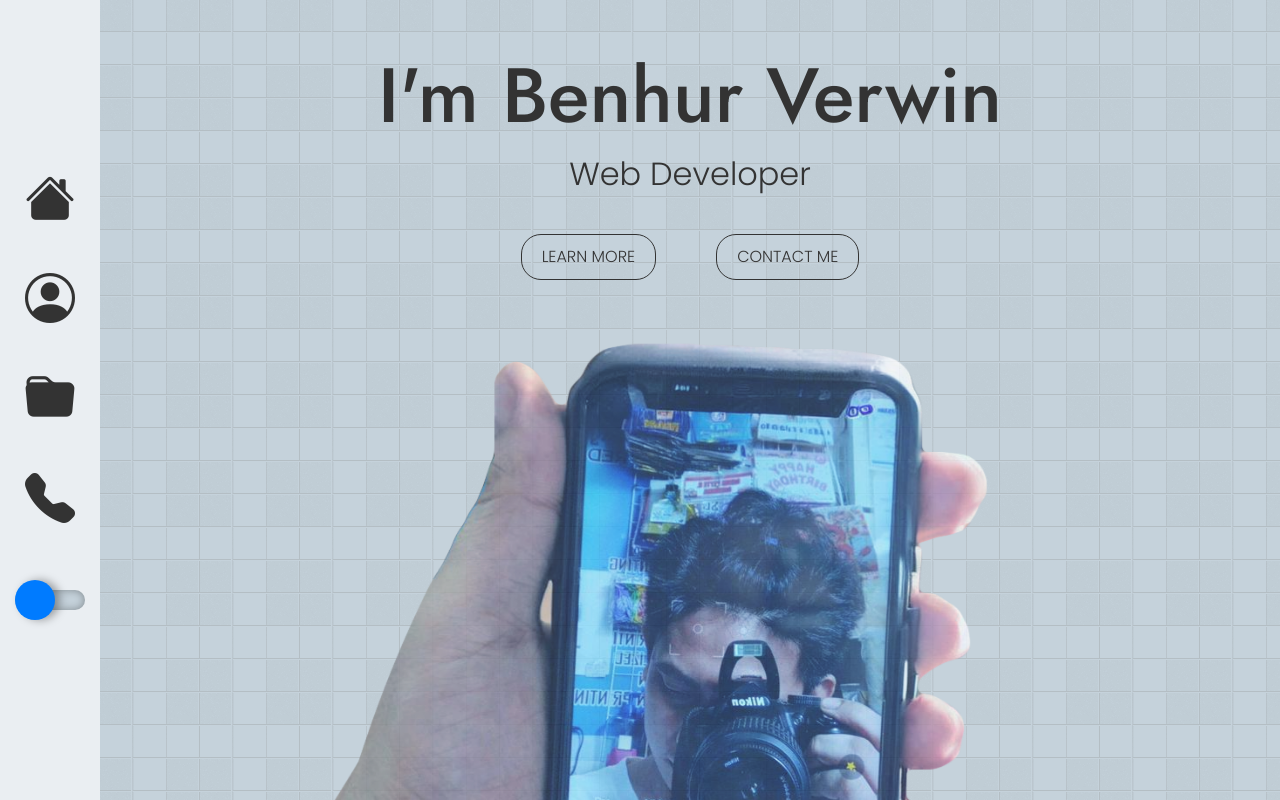
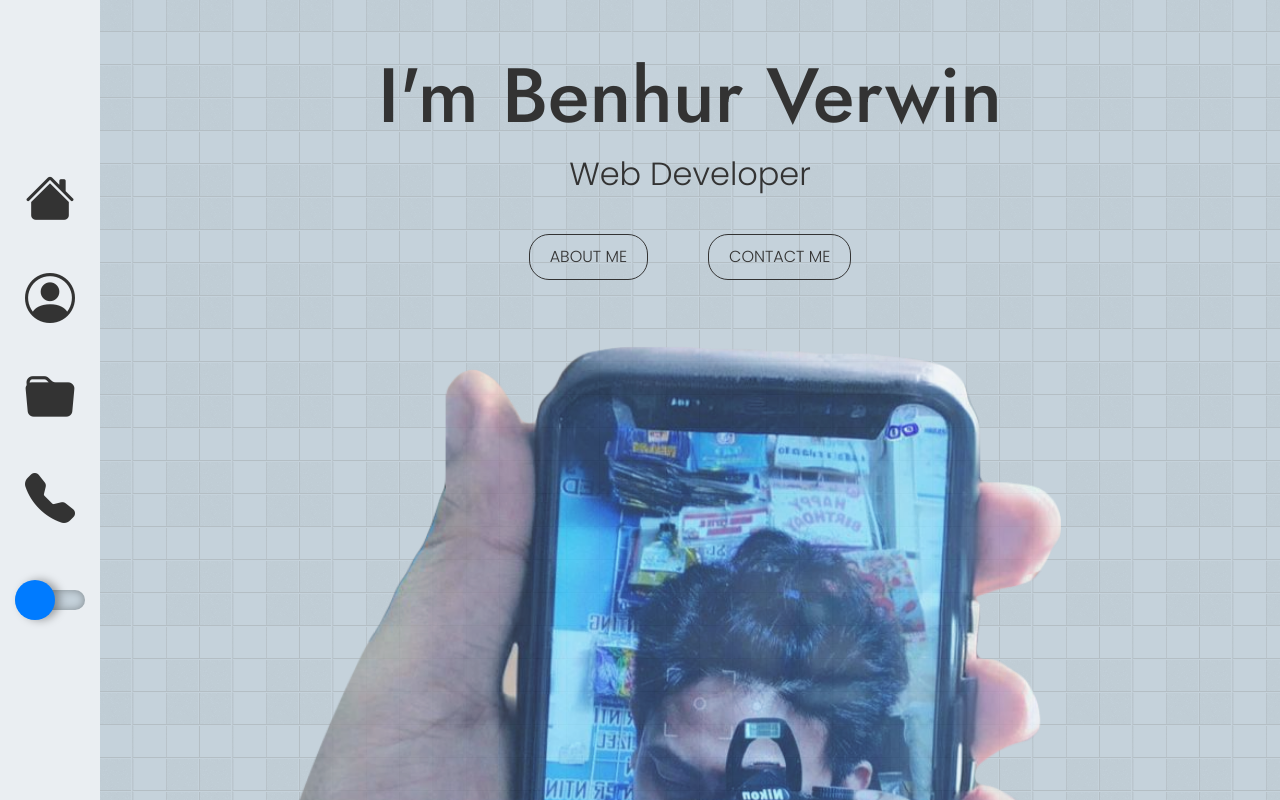
Before and after one commit to benrvwn/reactPortfolio, a React (Vite) app: page / in a window 1280 px wide. Shown: the top 800 px of the page. Built offline with nearby package versions, Linux system fonts and the light colour scheme.

Commit message:
just modified some file

```diff
--- a/src/App.scss
+++ b/src/App.scss
@@ -14,7 +14,17 @@ html.dark{
 
     body{
         background-color:$bgColor;
-
+        .nav-switch{
+            background-color:$navColor;
+            box-shadow: 0px 0px 1.8px rgba(255, 132, 56, 0.34),
+                 0px 0px 14px rgba(255, 132, 56, 0.34);
+            div{
+                background-color: $fontColor;
+            }
+        }
+        .nav-switch.change{
+            box-shadow: unset;
+        }
         nav{
             background-color: $navColor;
             color:$fontColor;
--- a/src/components/Home/Home.jsx
+++ b/src/components/Home/Home.jsx
@@ -11,14 +11,15 @@ function Home() {
             <p>Web Developer</p>
             <div>
                 <Link to='/about'>
-                LEARN MORE
+                ABOUT ME
                 </Link>
                 <Link to='/contacts'>
                 CONTACT ME
                 </Link>
             </div>
-            <img src={Nikon} alt="Image" className="animate__animated animate__pulse animate__infinite"/>
+
         </div>
+        <img src={Nikon} alt="Image" className="animate__animated animate__pulse animate__infinite"/>
 
 
     </div>
--- a/src/components/Home/home.scss
+++ b/src/components/Home/home.scss
@@ -5,6 +5,7 @@ div.home{
     align-items: center;
     position:relative;
     overflow: hidden;
+    flex-direction: column;
 
 
     div.home-content *{
@@ -53,11 +54,13 @@ div.home{
             animation: fadeIn;
             animation-duration: 2s;
         }
-        img{
-            width:100%;
-            opacity:0.8;
-            animation-duration: 5s;
-        }
+
+    }
+    img{
+        width:100%;
+        min-width: 600px;
+        opacity:0.8;
+        animation-duration: 5s;
     }
 }
 
@@ -83,7 +86,7 @@ div.home{
     div.home{
 
         div.home-content{
-            height:100vh;
+
 
             h1{
                 font-size:10vw;
--- a/src/components/Nav/nav.scss
+++ b/src/components/Nav/nav.scss
@@ -145,6 +145,7 @@ nav{
         transition:0.5s;
         overflow: hidden;
         font-size: smaller;
+        z-index: 3;
     }
     nav.open{
         display:block;
--- a/src/components/Projects/Projects.jsx
+++ b/src/components/Projects/Projects.jsx
@@ -31,12 +31,13 @@ function Projects() {
                 desc='Built a system software application called Social Welfare Employees Association of the Philippines (SWEAP) monitoring system on Department of Social Welfare and Development (DSWD) '
                 className= 'sweap'
                 divClass='proj_sweap'
+                demo='https://drive.google.com/file/d/11muFIXSyrHPuRQ-oUPlgnaCGCDlEnkP_/view?usp=sharing'
                 tech='VB.net, MySQL, XAMPP'
                 github='https://github.com/benrvwn/SWEAP'
             />
             <Project
                 title='Portfolio Landing Page'
-                desc='haha'
+                desc='My personal website to showcase my skills, achievements and expertise.'
                 className='portfolio'
                 divClass='proj_portfolio'
                 tech='HTML, CSS, SASS, JavaScript, ReactJS'
--- a/src/components/colors.scss
+++ b/src/components/colors.scss
@@ -4,7 +4,7 @@ $cardColor: #FEFEFE;
 $fontColor: #333333;
 $blue:#007BFF;
 
-// $bgColor:#3A2D24 ;
+// $bgColor: #3A2D24 ;
 // $navColor: #15110D;
 // $cardColor: #010101;
 // $fontColor: #CCCCCF;
```
Also changed, not shown: src/components/Footer/Footer.jsx (+11 -0 lines).
